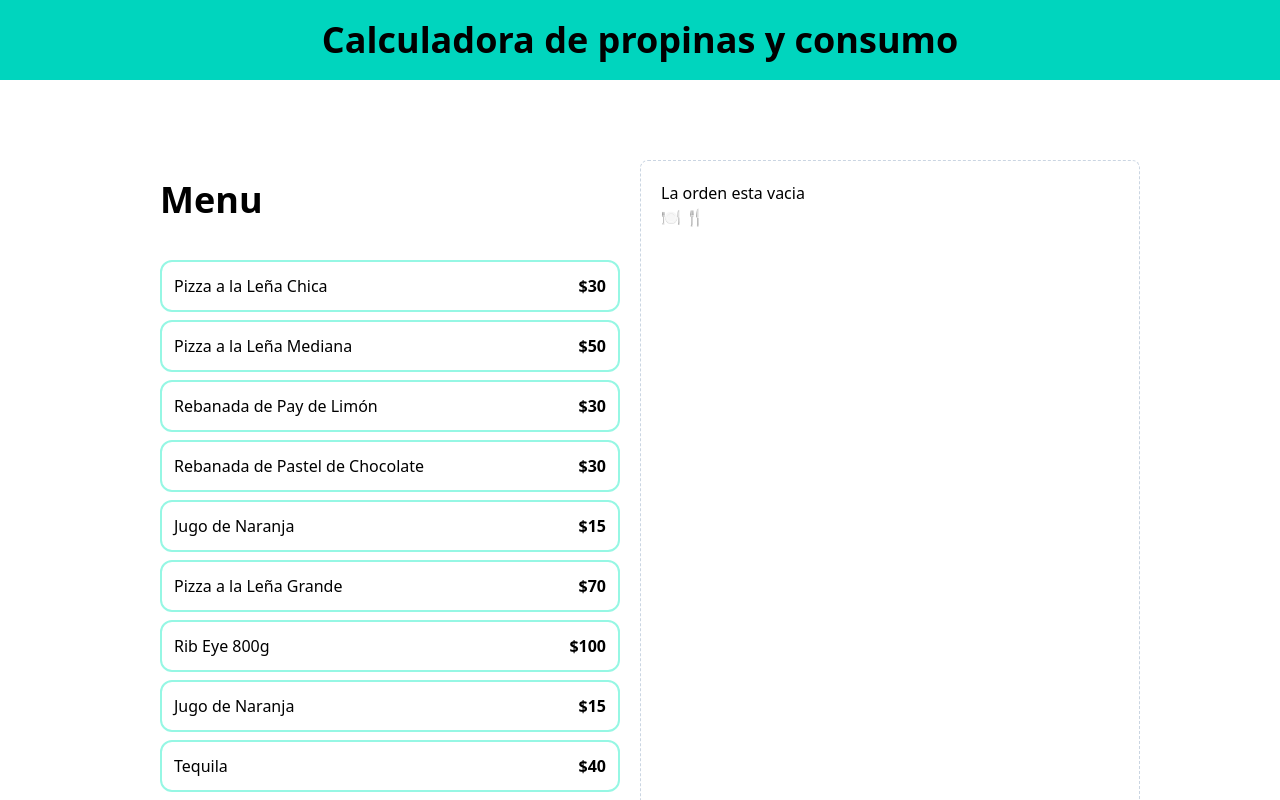
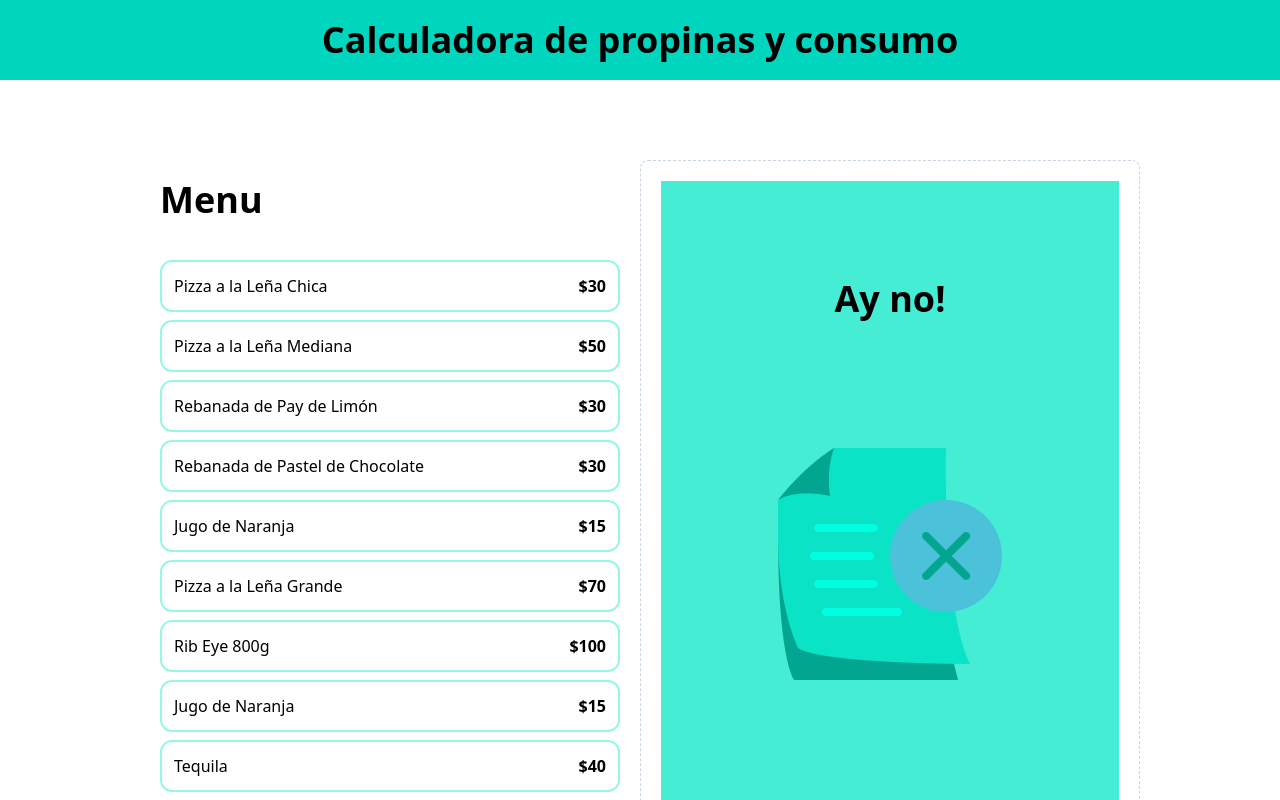
Before and after one commit to Karina2T/Calculadora-de-propinas, a React (Vite) app: page / in a window 1280 px wide. Shown: the top 800 px of the page. Built offline with nearby package versions, Linux system fonts and the light colour scheme.

Commit message:
Component EmptyList created

```diff
--- a/src/components/EmptyOrder.tsx
+++ b/src/components/EmptyOrder.tsx
@@ -1,12 +1,13 @@
-
+import emptyCart from '../assets/emptyCart.png'
 
 export default function EmptyOrder(){
 
     return(
         <>
-        <div>
-            <p>La orden esta vacia</p>
-            <span>🍽️ 🍴</span>
+        <div className="bg-teal-300 p-10 h-full grid items-center justify-items-center">
+            <p className='text-4xl font-bold'>Ay no!</p>
+            <img className="w-3xs" src={emptyCart}/>
+            <p className='text-2xl font-bold text-center'>Todavia no agregaste productos a la lista</p>
         </div>
         </>
     )
--- a/src/components/OrderContents.tsx
+++ b/src/components/OrderContents.tsx
@@ -35,7 +35,7 @@ export default function OrderContents({order, removeItem} : OrderContentsProps){
                         </div>
 
                             <button
-                              className="bg-teal-700 h-8 w-8 rounded-full text-white font-black"
+                              className="bg-teal-700 h-8 w-8 rounded-full text-white font-black cursor-pointer"
                               onClick={() => removeItem(item.id) /*Llamamos a la funcion removeItem que viene del props y le pasamos el id del item*/}
                             >
                                 X
--- a/src/components/TipPercentageForm.tsx
+++ b/src/components/TipPercentageForm.tsx
@@ -37,7 +37,7 @@ export default function TipPercentageForm({setTip, tip}: TipPercentageFromProps)
 
          <form>
             {tipOptions.map(tipOption => (
-                <div key={tipOption.id} className="flex items-center gap-2">
+                <div key={tipOption.id} className="flex items-center gap-2 cursor-pointer">
                     <label htmlFor={tipOption.id}>{tipOption.label}</label>
                     <input
                        id={tipOption.id}
```
Also changed, not shown: src/assets/checkgreen.png (deleted), src/assets/emptyCart.png (added).
